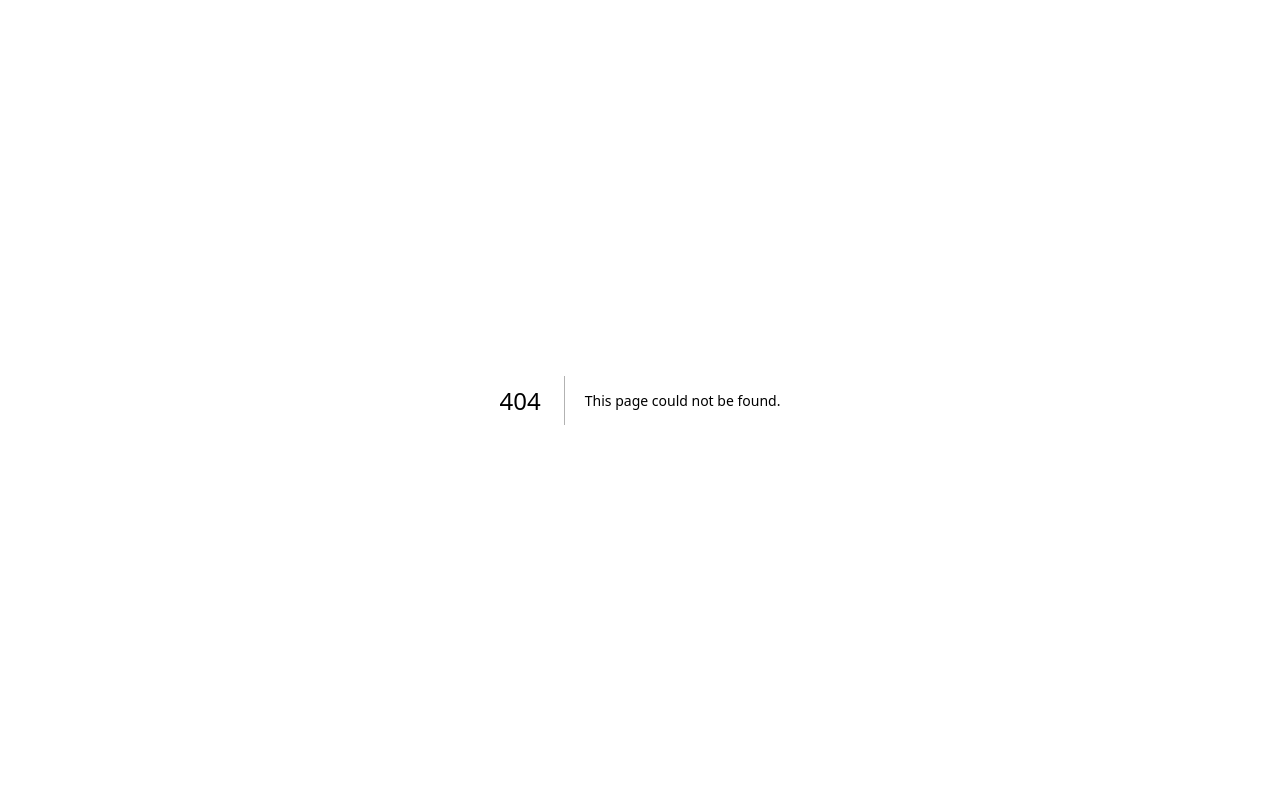
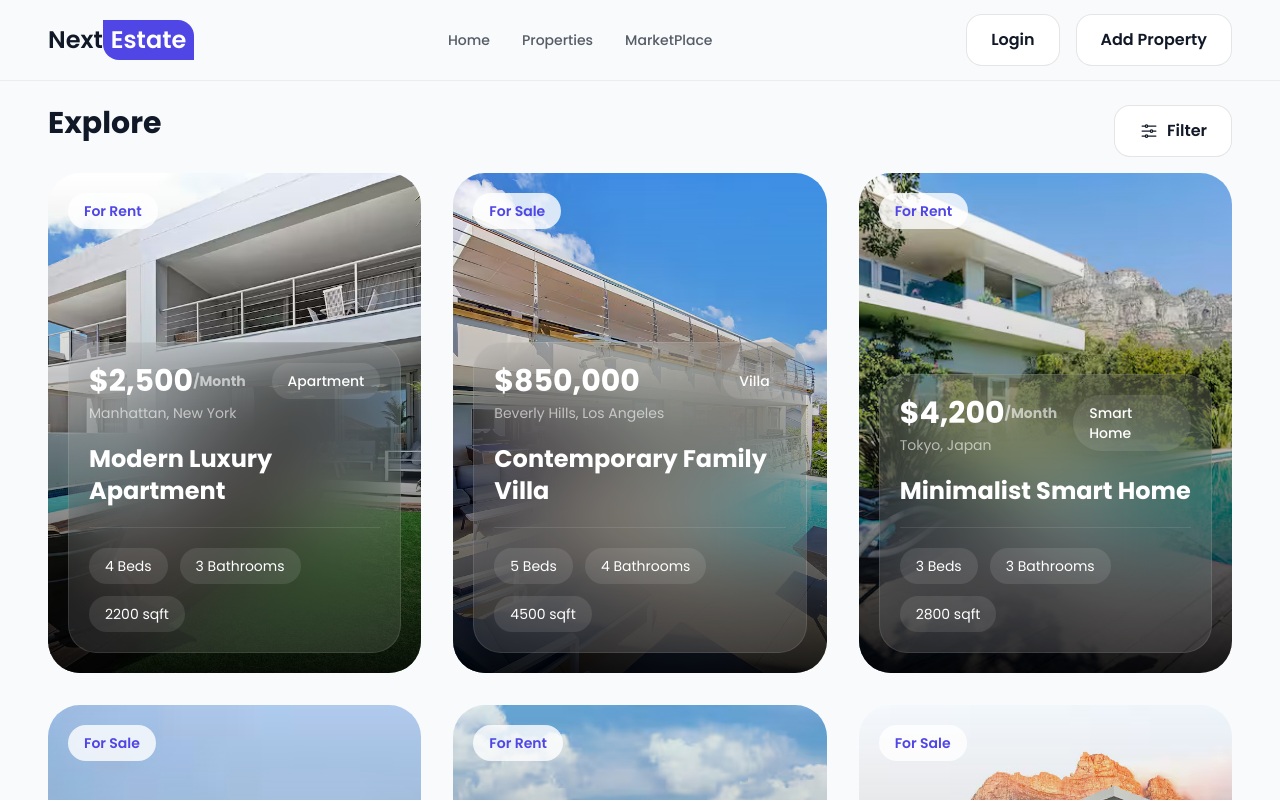
Before and after one commit to kaloumbi/next-state, a Next.js app: page /marketplace in a window 1280 px wide. Before the commit this address had no page. Shown: the top 800 px of the page. Built offline with nearby package versions, Linux system fonts and the light colour scheme.

Commit message:
feat: creating et displaying card into marketplace

```diff
--- /dev/null
+++ b/src/app/marketplace/page.tsx
@@ -0,0 +1,34 @@
+import FrontendLayout from "@/components/layouts/FrontendLayout";
+import Navbar from "@/components/navbar/Navbar";
+import PropertyCard from "@/components/properties/PropertyCard";
+import Button from "@/components/ui/Button";
+import { dummyProperties } from "@/constants/dummyProperties";
+import { HiOutlineAdjustments } from "react-icons/hi";
+import { HiOutlineAdjustmentsHorizontal } from "react-icons/hi2";
+
+export default function MarketPlace() {
+  return (
+    <FrontendLayout>
+      <Navbar variant="solid" />
+
+      <div className="mx-auto max-w-7xl p-6 lg:px-12 w-full">
+        <div className="flex justify-between">
+          <h2 className="text-2xl font-bold text-text md:text-3xl">Explore</h2>
+
+          <Button
+            variant="outline"
+            icon={<HiOutlineAdjustmentsHorizontal size={20} />}
+          >
+            Filter
+          </Button>
+        </div>
+
+        <div className="grid gap-8 md:grid-cols-2 xl:grid-cols-3 my-4">
+          {dummyProperties.map((property) => (
+            <PropertyCard key={property.id} property={property} />
+          ))}
+        </div>
+      </div>
+    </FrontendLayout>
+  );
+}
```
